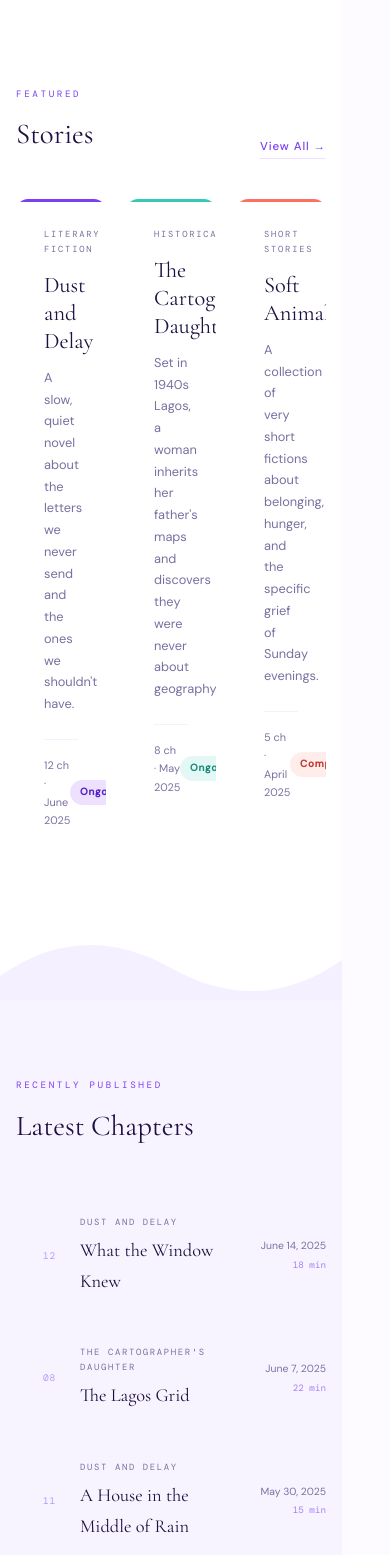
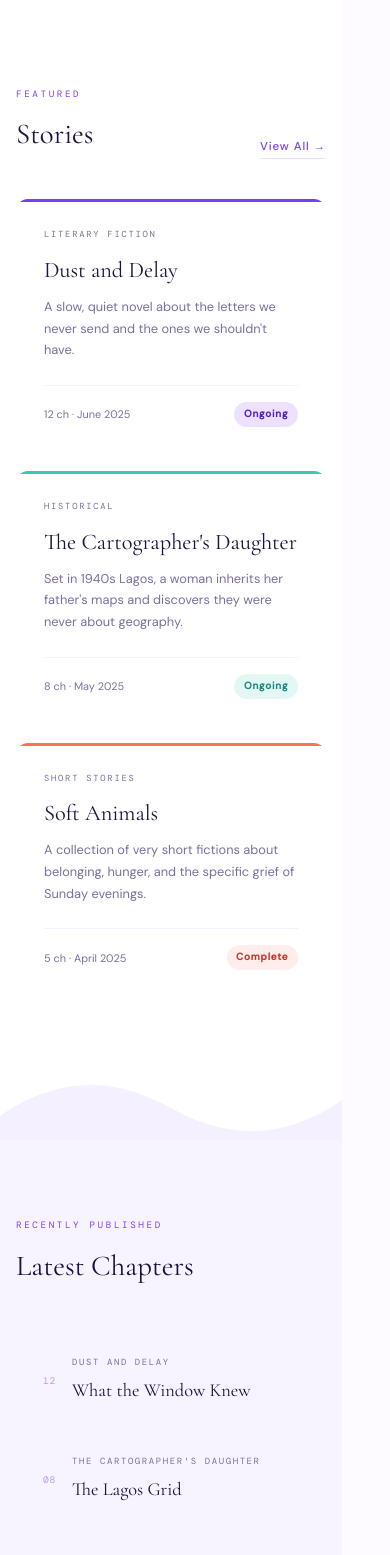
Before and after one commit to KiyomiGroup/adunolabooks, a Next.js app: page / in a window 390 px wide. Shown: the part 432-1987 px from the top of the page. Built offline with nearby package versions, Linux system fonts and the light colour scheme; a web font is replaced by a local one.

Commit message:
Add files via upload

```diff
--- a/components/FeaturedStories.tsx
+++ b/components/FeaturedStories.tsx
@@ -67,8 +67,8 @@
           </a>
         </div>
 
-        {/* Cards */}
-        <div style={{ display: "grid", gridTemplateColumns: "repeat(3,1fr)", gap: "1.25rem" }}>
+        {/* Cards — CSS class `featured-grid` controls columns; see globals.css */}
+        <div className="featured-grid">
           {MOCK_STORIES.map((story) => {
             const a = ACCENT[story.accentClass];
             return (
--- a/components/Footer.tsx
+++ b/components/Footer.tsx
@@ -4,7 +4,7 @@
 
 export default function Footer() {
   return (
-    <footer style={{ background: "var(--ink)", padding: "2.5rem 3rem" }}>
+    <footer className="footer-wrap" style={{ background: "var(--ink)" }}>
       <div
         style={{
           maxWidth: "1100px",
--- a/components/LatestChapters.tsx
+++ b/components/LatestChapters.tsx
@@ -23,11 +23,8 @@
           {MOCK_CHAPTERS.map((ch) => (
             <li
               key={ch.id}
+              className="chapter-row-grid"
               style={{
-                display: "grid",
-                gridTemplateColumns: "2.5rem 1fr auto",
-                gap: "1.5rem",
-                alignItems: "center",
                 borderTop: "1px solid var(--border)",
                 padding: "1.5rem 0",
                 cursor: "pointer",
@@ -39,7 +36,8 @@
                 const el = e.currentTarget as HTMLElement;
                 el.style.background = "var(--white)";
                 el.style.padding = "1.5rem 1rem";
-                el.style.margin = "0 -1rem";
+                /* Only extend beyond padding on desktop — avoids horizontal overflow on mobile */
+                if (window.innerWidth > 1024) el.style.margin = "0 -1rem";
               }}
               onMouseLeave={(e) => {
                 const el = e.currentTarget as HTMLElement;
@@ -84,8 +82,8 @@
                 </h3>
               </div>
 
-              {/* Meta */}
-              <div style={{ textAlign: "right" }}>
+              {/* Meta — hidden on mobile via .chapter-row-meta CSS */}
+              <div className="chapter-row-meta" style={{ textAlign: "right" }}>
                 <p style={{ fontSize: "0.65rem", color: "var(--muted)", margin: "0 0 0.2rem" }}>{ch.publishedAt}</p>
                 <p style={{
                   fontFamily: "'DM Mono', monospace",
--- a/components/Newsletter.tsx
+++ b/components/Newsletter.tsx
@@ -15,10 +15,8 @@
 
   return (
     <section style={{ background: "var(--purple)", padding: "5rem 0" }}>
-      <div
-        className="container"
-        style={{ display: "grid", gridTemplateColumns: "1fr 1fr", gap: "4rem", alignItems: "center" }}
-      >
+      {/* CSS class `newsletter-grid` controls columns; see globals.css */}
+      <div className="container newsletter-grid">
         {/* Left — copy */}
         <div>
           <p style={{
--- a/components/PoetryPreview.tsx
+++ b/components/PoetryPreview.tsx
@@ -40,8 +40,8 @@
           </a>
         </div>
 
-        {/* Two poem cards side-by-side */}
-        <div style={{ display: "grid", gridTemplateColumns: "1fr 1fr", gap: "2rem" }}>
+        {/* Poem cards — CSS class `poetry-grid` controls columns; see globals.css */}
+        <div className="poetry-grid">
           {MOCK_POEMS.map((poem) => (
             <article
               key={poem.id}
```
